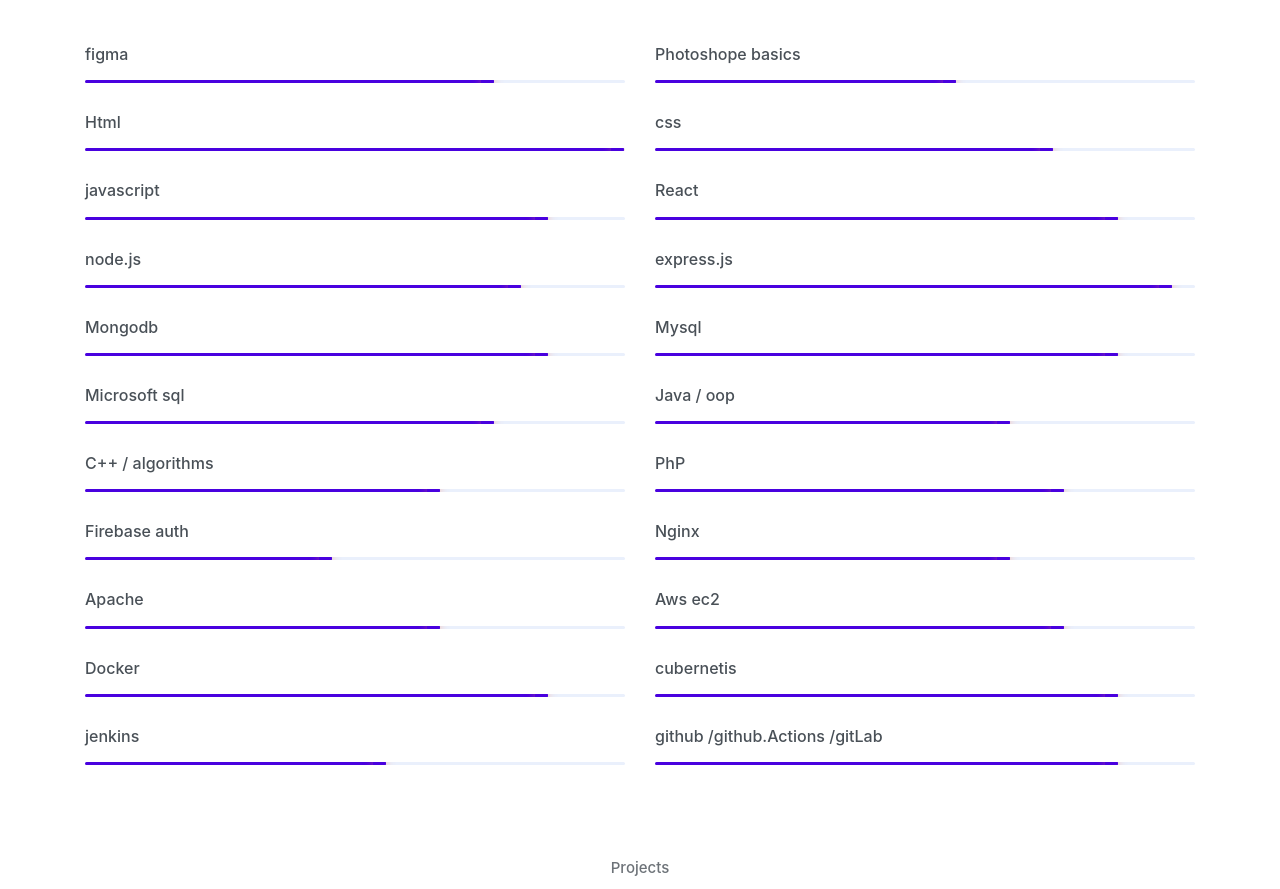
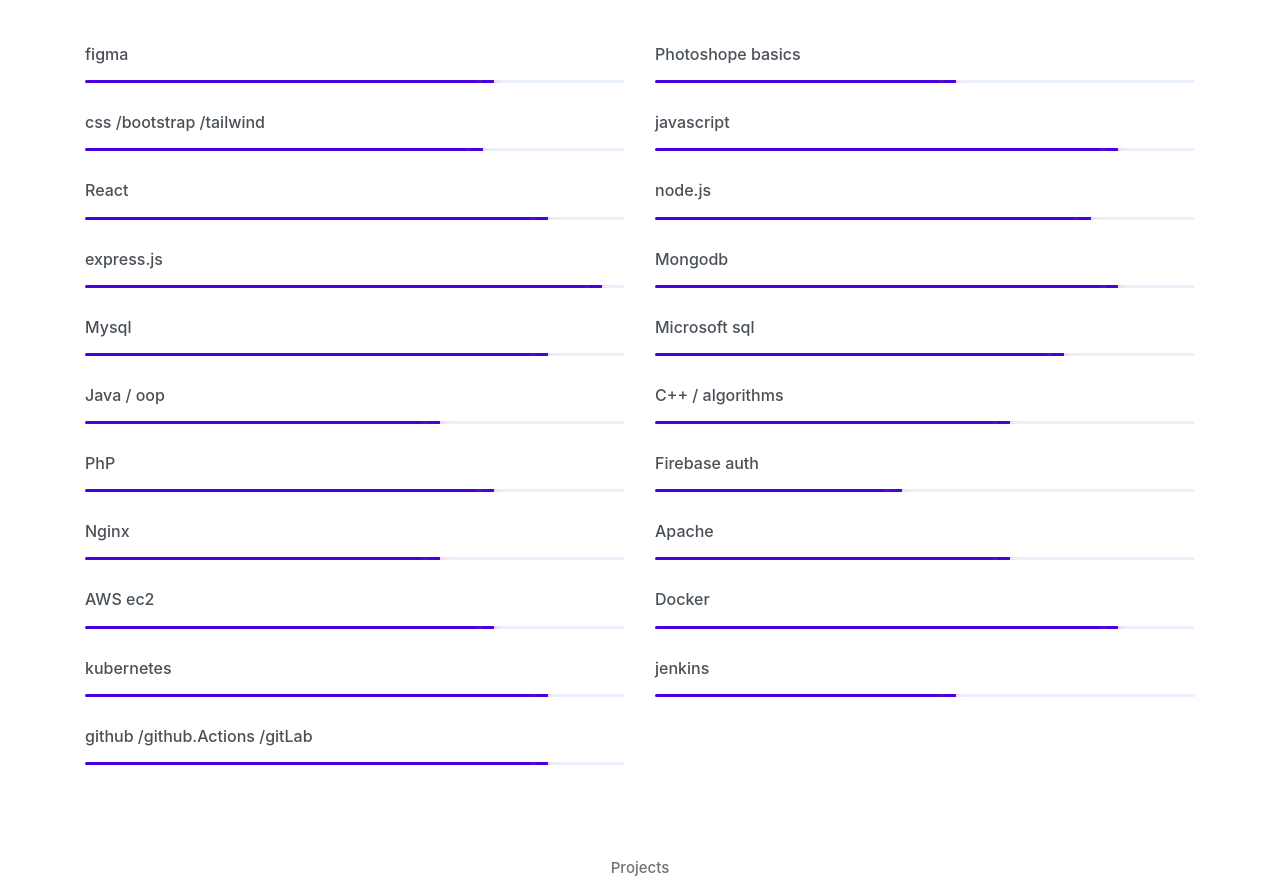
Before and after one commit to yeabtsegataye/yeabtsegataye.github.io, a plain HTML site: page index.html in a window 1280 px wide. Shown: the part 1916-2805 px from the top of the page. Drawn offline with Linux system fonts and the light colour scheme.

Commit message:
final touch

```diff
--- a/index.html
+++ b/index.html
@@ -179,13 +179,7 @@
                     </div>
                 </div>
                 <div class="col-sm-6">
-                    <h6 class="mb-3">Html</h6>
-                    <div class="progress">
-                        <div class="progress-bar bg-primary" role="progressbar" style="width: 99%;" aria-valuenow="25" aria-valuemin="0" aria-valuemax="100"><span>89%</span></div>
-                    </div>
-                </div>
-                <div class="col-sm-6">
-                    <h6 class="mb-3">css</h6>
+                    <h6 class="mb-3">css /bootstrap /tailwind</h6>
                     <div class="progress">
                         <div class="progress-bar bg-primary" role="progressbar" style="width: 73%;" aria-valuenow="25" aria-valuemin="0" aria-valuemax="100"><span>83%</span></div>
                     </div>
@@ -267,7 +261,7 @@
                         <div class="progress-bar bg-primary" role="progressbar" style="width: 65%;" aria-valuenow="25" aria-valuemin="0" aria-valuemax="100"><span>95%</span></div>
                     </div>
                 </div>    <div class="col-sm-6">
-                    <h6 class="mb-3">Aws ec2</h6>
+                    <h6 class="mb-3">AWS ec2</h6>
                     <div class="progress">
                         <div class="progress-bar bg-primary" role="progressbar" style="width: 75%;" aria-valuenow="25" aria-valuemin="0" aria-valuemax="100"><span>95%</span></div>
                     </div>
@@ -279,7 +273,7 @@
                     </div>
                 </div>
                 <div class="col-sm-6">
-                    <h6 class="mb-3">cubernetis</h6>
+                    <h6 class="mb-3">kubernetes</h6>
                     <div class="progress">
                         <div class="progress-bar bg-primary" role="progressbar" style="width: 85%;" aria-valuenow="25" aria-valuemin="0" aria-valuemax="100"><span>95%</span></div>
                     </div>
```
